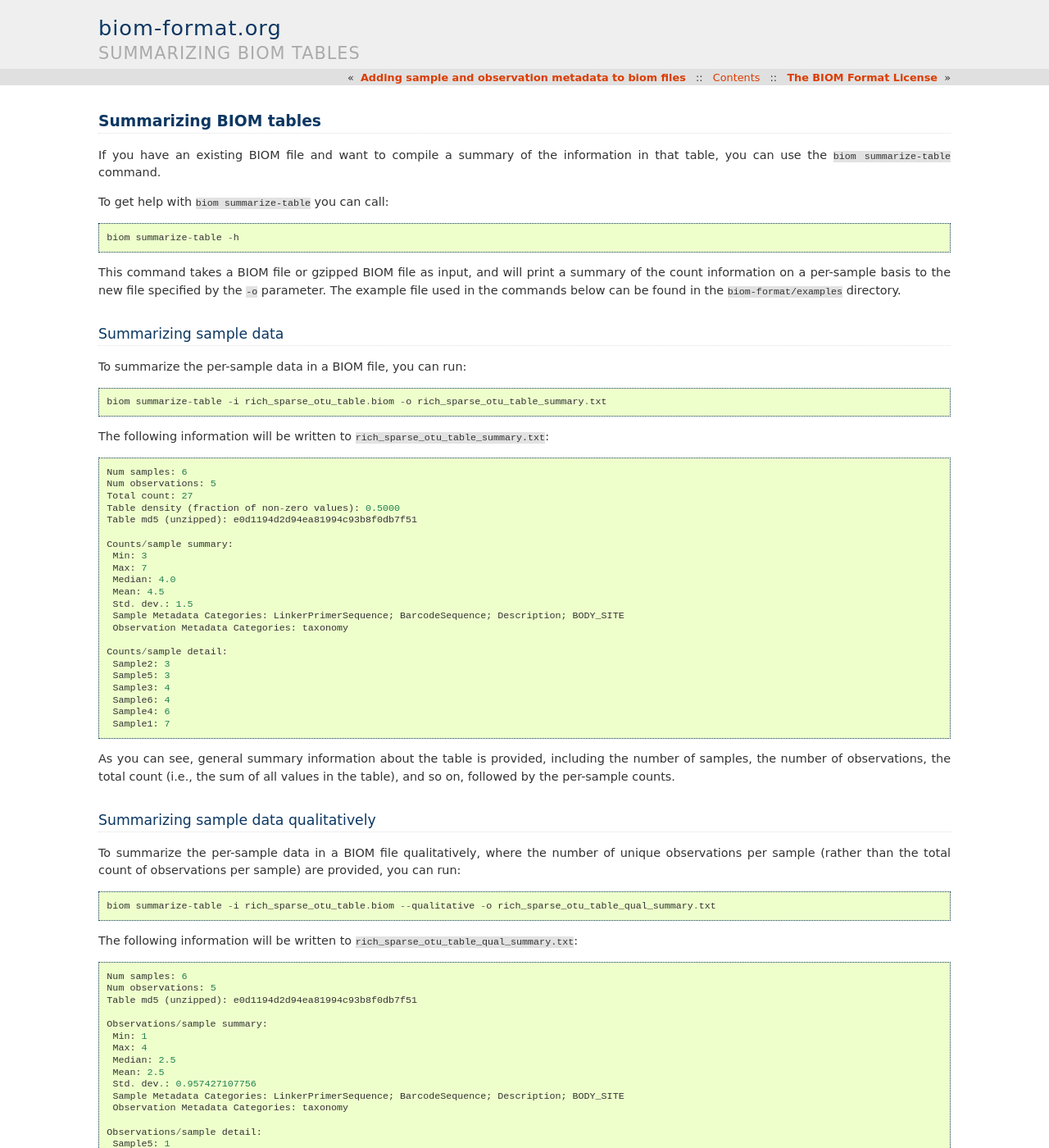
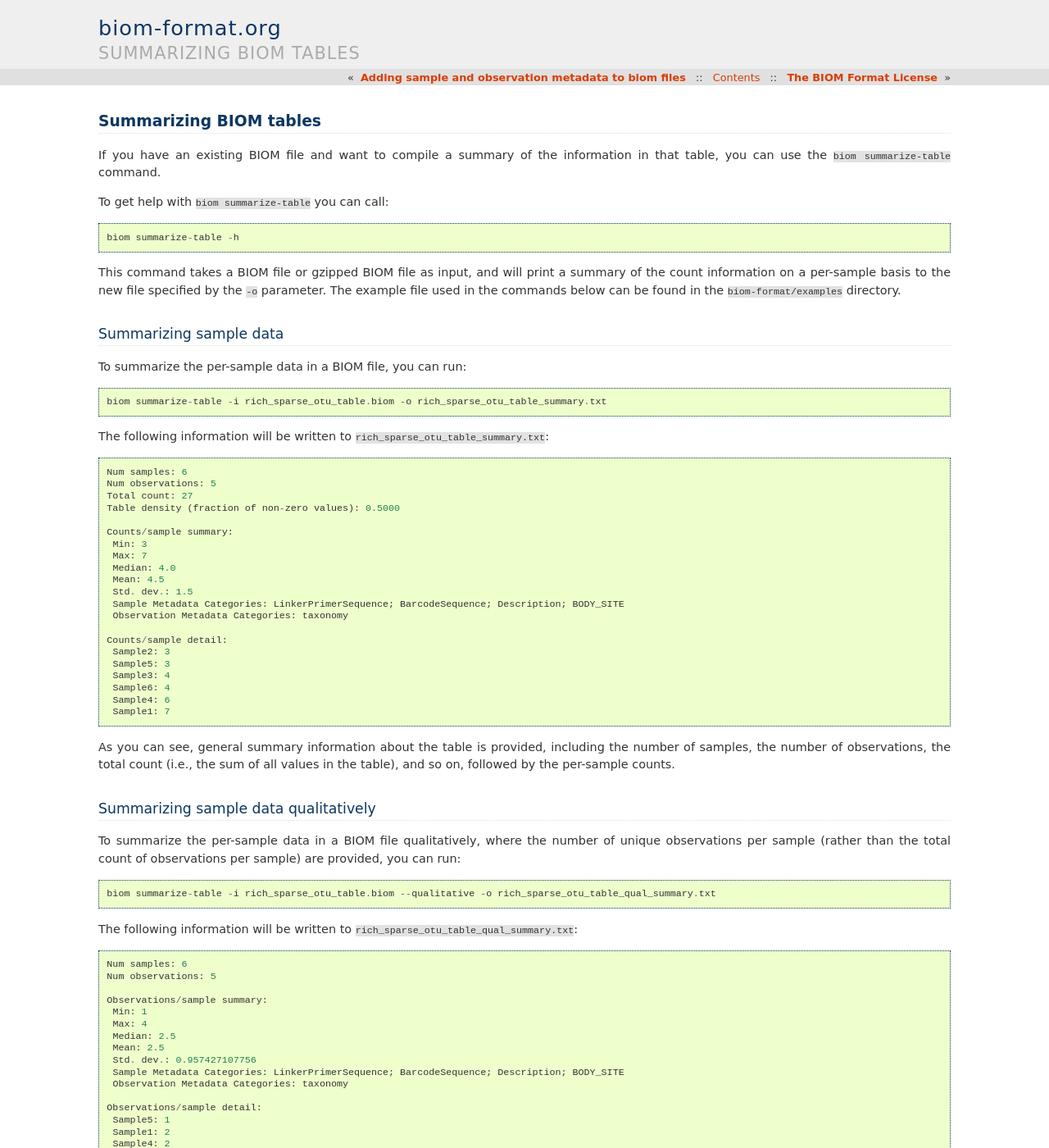
Before and after one commit to biocore/biom-format, a Sphinx documentation site: the page built from doc/documentation/summarizing_biom_tables.rst, in a window 1280 px wide and 1400 px high. Shown: the whole window at 82% size. Built offline with Sphinx 7.4.7, drawn with Linux system fonts in a browser that asks for light colours; formulas are drawn with MathJax 3; pages that are not in the unit, such as notebooks, are missing from menus.

Commit message:
DOC: removing md5

```diff
--- a/doc/documentation/summarizing_biom_tables.rst
+++ b/doc/documentation/summarizing_biom_tables.rst
@@ -25,7 +25,6 @@ The following information will be written to ``rich_sparse_otu_table_summary.txt
 	Num observations: 5
 	Total count: 27
 	Table density (fraction of non-zero values): 0.5000
-	Table md5 (unzipped): e0d1194d2d94ea81994c93b8f0db7f51
 
 	Counts/sample summary:
 	 Min: 3
@@ -57,7 +56,6 @@ The following information will be written to ``rich_sparse_otu_table_qual_summar
 
 	Num samples: 6
 	Num observations: 5
-	Table md5 (unzipped): e0d1194d2d94ea81994c93b8f0db7f51
 
 	Observations/sample summary:
 	 Min: 1
```
